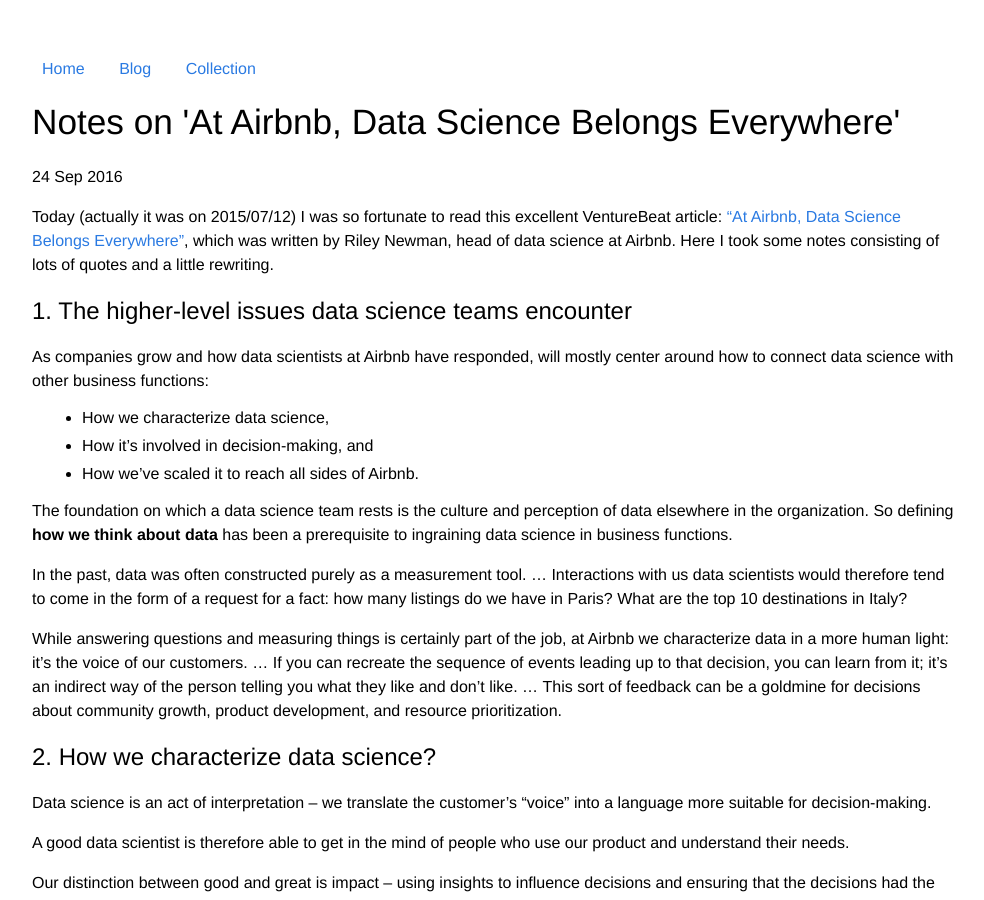
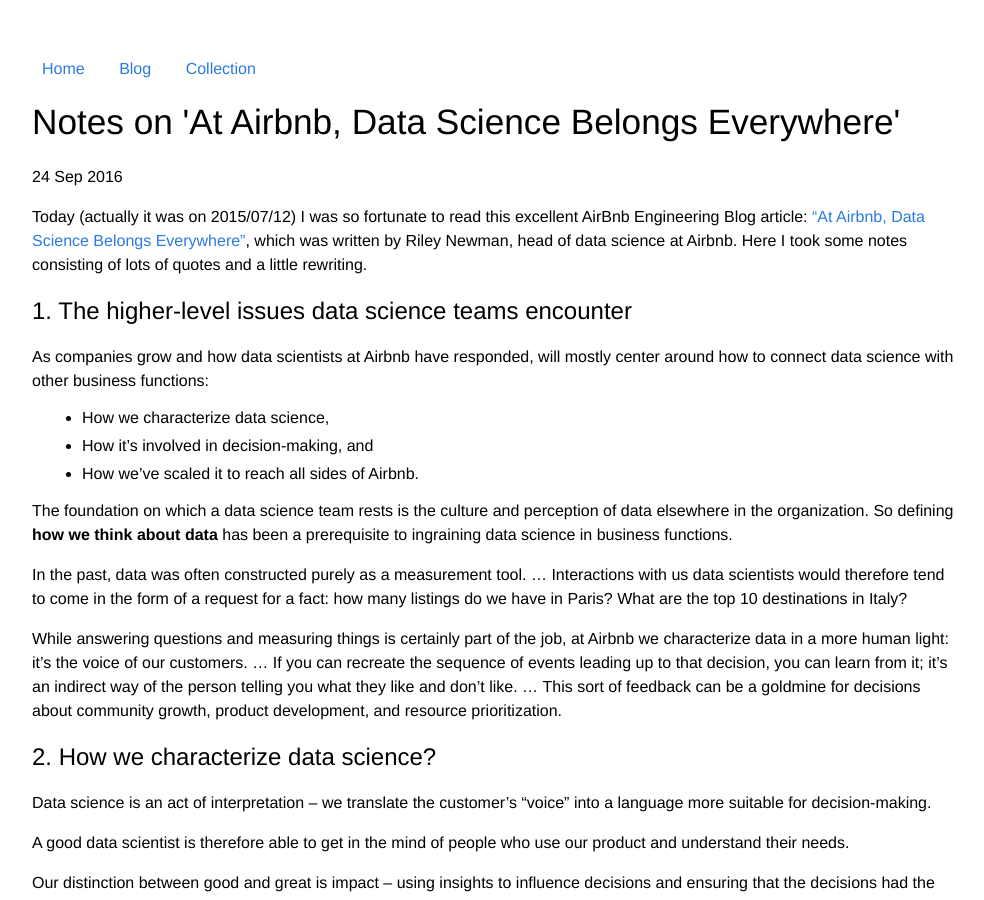
Before and after one commit to bowen0701/bowen0701.github.io, a Jekyll site: the page built from _posts/2016-09-24-airbnb-data-science.md, in a window 1280 px wide and 900 px high. Shown: the whole window, without its empty margins (144-1128 px from the left). Built offline with Jekyll 4.4.1, drawn with Linux system fonts in a browser that asks for light colours.

Commit message:
Revise source

```diff
--- a/_posts/2016-09-24-airbnb-data-science.md
+++ b/_posts/2016-09-24-airbnb-data-science.md
@@ -4,7 +4,7 @@
 date: 2016-09-24
 ---
 
-Today (actually it was on 2015/07/12) I was so fortunate to read this excellent VentureBeat article: ["At Airbnb, Data Science Belongs Everywhere"](http://nerds.airbnb.com/scaling-data-science/), which was written by Riley Newman, head of data science at Airbnb. Here I took some notes consisting of lots of quotes and a little rewriting.
+Today (actually it was on 2015/07/12) I was so fortunate to read this excellent AirBnb Engineering Blog article: ["At Airbnb, Data Science Belongs Everywhere"](http://nerds.airbnb.com/scaling-data-science/), which was written by Riley Newman, head of data science at Airbnb. Here I took some notes consisting of lots of quotes and a little rewriting.
 
 ## 1. The higher-level issues data science teams encounter
 
```
